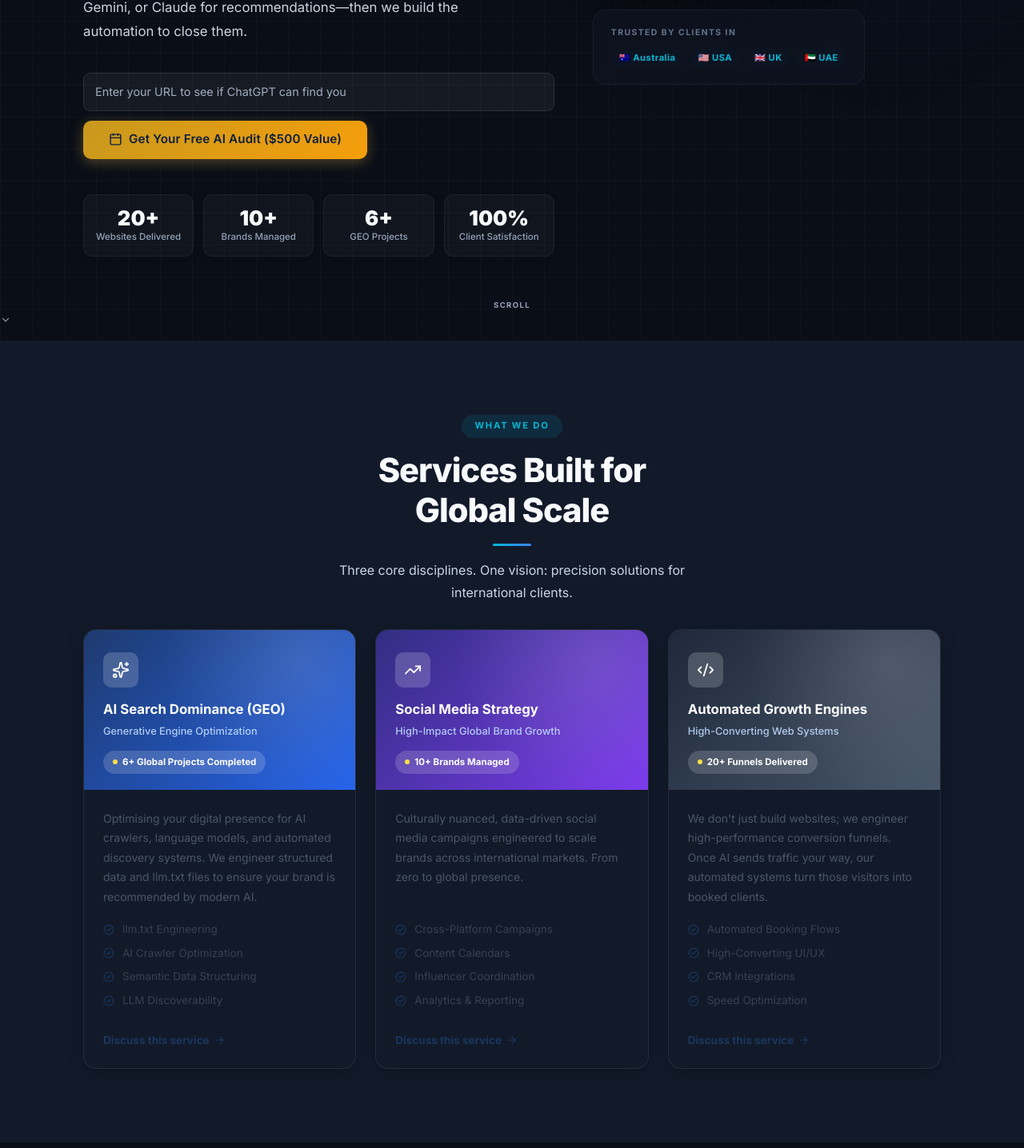
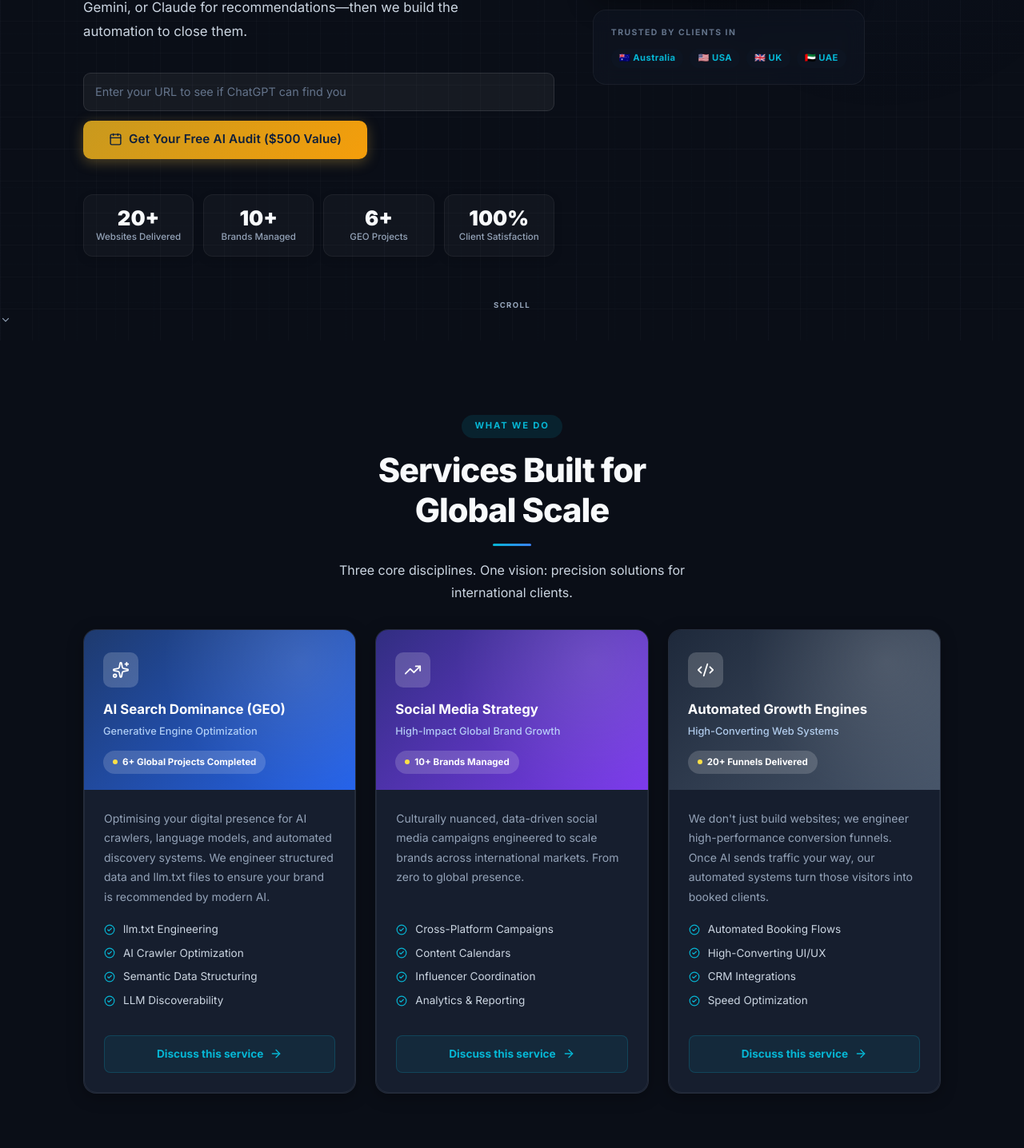
Before and after one commit to Kuldeep0101/kuldeep-ai-solutions, a React (Vite) app: page / in a window 1280 px wide. Shown: the part 534-1970 px from the top of the page at 80% size. Built offline with nearby package versions, Linux system fonts and the light colour scheme.

Commit message:
fix: Eliminate all white cards, add dark glass forms, and improve Services UX

```diff
--- a/src/components/Contact.jsx
+++ b/src/components/Contact.jsx
@@ -139,10 +139,10 @@ export default function Contact({ onAuditSuccess }) {
             </div>
 
             {/* Calendly card */}
-            <div style={{ background: "white", border: "1px solid #E2E8F0", borderRadius: 16, padding: "24px", textAlign: "center", boxShadow: "0 2px 12px rgba(26,54,93,0.06)" }}>
+            <div style={{ background: "rgba(255,255,255,0.02)", border: "1px solid rgba(255,255,255,0.05)", borderRadius: 16, padding: "24px", textAlign: "center", boxShadow: "0 8px 32px rgba(0,0,0,0.2)" }}>
               <div style={{ fontSize: "2rem", marginBottom: 8 }}>📅</div>
-              <div style={{ fontWeight: 700, fontSize: "1rem", color: "#111827", marginBottom: 6 }}>Prefer a Direct Call?</div>
-              <p style={{ fontSize: "0.84rem", color: "#6B7280", marginBottom: 18 }}>Book a free 30-minute strategy session via Calendly.</p>
+              <div style={{ fontWeight: 700, fontSize: "1rem", color: "#F8FAFC", marginBottom: 6 }}>Prefer a Direct Call?</div>
+              <p style={{ fontSize: "0.84rem", color: "#94A3B8", marginBottom: 18 }}>Book a free 30-minute strategy session via Calendly.</p>
               <a href={CONTACT.calendly} target="_blank" rel="noopener noreferrer"
                 className="btn btn-gold" style={{ width: "100%" }} id="contact-calendly-cta">
                 Book Free Session
@@ -157,15 +157,15 @@ export default function Contact({ onAuditSuccess }) {
             viewport={{ once: true }}
             transition={{ duration: 0.5, delay: 0.1 }}
           >
-            <div style={{ background: "white", border: "1px solid #E2E8F0", borderRadius: 16, padding: "36px 32px", boxShadow: "0 2px 12px rgba(26,54,93,0.06)" }}>
+            <div style={{ background: "rgba(255,255,255,0.02)", border: "1px solid rgba(255,255,255,0.05)", borderRadius: 16, padding: "36px 32px", boxShadow: "0 8px 32px rgba(0,0,0,0.2)" }}>
               {!sent ? (
                 <form onSubmit={submit} noValidate>
-                  <h3 style={{ fontSize: "1.05rem", fontWeight: 700, color: "#111827", marginBottom: 24 }}>Request Your Free AI Audit</h3>
+                  <h3 style={{ fontSize: "1.05rem", fontWeight: 700, color: "#F8FAFC", marginBottom: 24 }}>Request Your Free AI Audit</h3>
                   <div style={{ display: "flex", flexDirection: "column", gap: 18 }}>
 
                     {/* Email */}
                     <div>
-                      <label htmlFor="c-email" style={{ display: "block", fontSize: "0.84rem", fontWeight: 600, color: "#374151", marginBottom: 6 }}>
+                      <label htmlFor="c-email" style={{ display: "block", fontSize: "0.84rem", fontWeight: 600, color: "#CBD5E1", marginBottom: 6 }}>
                         Email Address <span style={{ color: "#EF4444" }}>*</span>
                       </label>
                       <input id="c-email" type="email" name="email" value={form.email} onChange={change}
@@ -176,7 +176,7 @@ export default function Contact({ onAuditSuccess }) {
 
                     {/* Website */}
                     <div>
-                      <label htmlFor="c-website" style={{ display: "block", fontSize: "0.84rem", fontWeight: 600, color: "#374151", marginBottom: 6 }}>
+                      <label htmlFor="c-website" style={{ display: "block", fontSize: "0.84rem", fontWeight: 600, color: "#CBD5E1", marginBottom: 6 }}>
                         Your Website URL <span style={{ color: "#EF4444" }}>*</span>
                       </label>
                       <input id="c-website" type="url" name="website" value={form.website} onChange={change}
@@ -187,7 +187,7 @@ export default function Contact({ onAuditSuccess }) {
 
                     {/* Goal */}
                     <div>
-                      <label htmlFor="c-goal" style={{ display: "block", fontSize: "0.84rem", fontWeight: 600, color: "#374151", marginBottom: 6 }}>
+                      <label htmlFor="c-goal" style={{ display: "block", fontSize: "0.84rem", fontWeight: 600, color: "#CBD5E1", marginBottom: 6 }}>
                         What is your #1 Goal? <span style={{ color: "#EF4444" }}>*</span>
                       </label>
                       <select id="c-goal" name="goal" value={form.goal} onChange={change}
@@ -221,8 +221,8 @@ export default function Contact({ onAuditSuccess }) {
                   initial={{ opacity: 0, scale: 0.92 }} animate={{ opacity: 1, scale: 1 }}
                   style={{ textAlign: "center", padding: "40px 0" }}>
                   <CheckCircle size={52} color="#22C55E" style={{ margin: "0 auto 16px" }} />
-                  <h3 style={{ fontSize: "1.2rem", fontWeight: 800, color: "#111827", marginBottom: 8 }}>Audit in Progress</h3>
-                  <p style={{ color: "#6B7280", marginBottom: 24, lineHeight: 1.6 }}>We are analyzing your domain for AI Visibility. You will receive the report at <strong>{form.email}</strong> within 12 hours.</p>
+                  <h3 style={{ fontSize: "1.2rem", fontWeight: 800, color: "#F8FAFC", marginBottom: 8 }}>Audit in Progress</h3>
+                  <p style={{ color: "#94A3B8", marginBottom: 24, lineHeight: 1.6 }}>We are analyzing your domain for AI Visibility. You will receive the report at <strong>{form.email}</strong> within 12 hours.</p>
                 </motion.div>
               )}
             </div>
--- a/src/components/Services.jsx
+++ b/src/components/Services.jsx
@@ -6,7 +6,7 @@ const ICONS = { Sparkles, TrendingUp, Code2 };
 
 export default function Services() {
   return (
-    <section id="services" className="section section-white">
+    <section id="services" className="section section-page">
       <div className="container">
         {/* Header */}
         <motion.div
@@ -66,22 +66,29 @@ export default function Services() {
                 </div>
 
                 {/* Body */}
-                <div style={{ padding: "24px", display: "flex", flexDirection: "column", flex: 1 }}>
-                  <p style={{ fontSize: "0.875rem", color: "#4A5568", lineHeight: 1.75, marginBottom: 18, flex: 1 }}>
+                <div style={{ padding: "24px", display: "flex", flexDirection: "column", flex: 1, background: "rgba(255,255,255,0.02)", border: "1px solid rgba(255,255,255,0.05)", borderTop: "none", borderBottomLeftRadius: 16, borderBottomRightRadius: 16 }}>
+                  <p style={{ fontSize: "0.875rem", color: "#94A3B8", lineHeight: 1.75, marginBottom: 18, flex: 1 }}>
                     {svc.description}
                   </p>
-                  <ul style={{ listStyle: "none", marginBottom: 20 }}>
+                  <ul style={{ listStyle: "none", marginBottom: 24 }}>
                     {svc.highlights.map(h => (
-                      <li key={h} style={{ display: "flex", alignItems: "center", gap: 10, fontSize: "0.845rem", color: "#374151", marginBottom: 8 }}>
-                        <CheckCircle2 size={14} style={{ color: "#1A365D", flexShrink: 0 }} />
+                      <li key={h} style={{ display: "flex", alignItems: "center", gap: 10, fontSize: "0.845rem", color: "#CBD5E1", marginBottom: 8 }}>
+                        <CheckCircle2 size={14} style={{ color: "#06B6D4", flexShrink: 0 }} />
                         {h}
                       </li>
                     ))}
                   </ul>
-                  <a href="https://calendly.com/ks71156/strategy-session" target="_blank" rel="noopener noreferrer"
-                    style={{ display: "inline-flex", alignItems: "center", gap: 6, fontSize: "0.845rem", fontWeight: 700, color: "#1A365D", textDecoration: "none" }}>
-                    Discuss this service <ArrowRight size={14} />
-                  </a>
+                  <motion.a href="https://calendly.com/ks71156/strategy-session" target="_blank" rel="noopener noreferrer"
+                    whileHover={{ scale: 1.02, backgroundColor: "rgba(6,182,212,0.15)" }}
+                    whileTap={{ scale: 0.98 }}
+                    style={{
+                      display: "flex", alignItems: "center", justifyContent: "center", gap: 8,
+                      fontSize: "0.85rem", fontWeight: 700, color: "#06B6D4", textDecoration: "none",
+                      padding: "12px", background: "rgba(6,182,212,0.08)", borderRadius: 8,
+                      border: "1px solid rgba(6,182,212,0.2)", marginTop: "auto"
+                    }}>
+                    Discuss this service <ArrowRight size={16} />
+                  </motion.a>
                 </div>
               </motion.article>
             );
--- a/src/components/Testimonials.jsx
+++ b/src/components/Testimonials.jsx
@@ -66,19 +66,19 @@ export default function Testimonials() {
                 <div className="stars" style={{ marginBottom: 12 }}>★★★★★</div>
 
                 {/* Quote */}
-                <p style={{ fontSize: "0.875rem", color: "#374151", lineHeight: 1.75, flex: 1, marginBottom: 18 }}>
+                <p style={{ fontSize: "0.875rem", color: "#94A3B8", lineHeight: 1.75, flex: 1, marginBottom: 18 }}>
                   "{t.review}"
                 </p>
 
                 {/* Author */}
-                <div style={{ display: "flex", alignItems: "center", gap: 12, paddingTop: 14, borderTop: "1px solid #F1F5F9" }}>
+                <div style={{ display: "flex", alignItems: "center", gap: 12, paddingTop: 14, borderTop: "1px solid rgba(255,255,255,0.05)" }}>
                   {/* Avatar */}
                   <div style={{ width: 38, height: 38, borderRadius: "50%", background: "linear-gradient(135deg, #1A365D, #2A4A7F)", display: "flex", alignItems: "center", justifyContent: "center", color: "white", fontWeight: 700, fontSize: "0.8rem", flexShrink: 0 }}>
                     {initials}
                   </div>
                   <div style={{ flex: 1, minWidth: 0 }}>
-                    <div style={{ fontWeight: 700, fontSize: "0.875rem", color: "#111827" }}>{t.name}</div>
-                    <div style={{ fontSize: "0.75rem", color: "#6B7280" }}>{t.role} · {t.flag} {t.company}</div>
+                    <div style={{ fontWeight: 700, fontSize: "0.875rem", color: "#F8FAFC" }}>{t.name}</div>
+                    <div style={{ fontSize: "0.75rem", color: "#CBD5E1" }}>{t.role} · {t.flag} {t.company}</div>
                   </div>
                   <span style={{ flexShrink: 0, padding: "2px 8px", borderRadius: 50, fontSize: "0.66rem", fontWeight: 700, background: cs.bg, color: cs.color }}>
                     {t.category.split(" ")[0]}
--- a/src/index.css
+++ b/src/index.css
@@ -228,21 +228,21 @@ body {
 .form-field {
   width: 100%;
   padding: 12px 14px;
-  border: 1.5px solid var(--border);
+  border: 1px solid rgba(255,255,255,0.1);
   border-radius: 9px;
   font-size: 0.9rem;
   font-family: 'Inter', sans-serif;
-  color: var(--text-dark);
-  background: white;
+  color: #F8FAFC;
+  background: rgba(255,255,255,0.03);
   transition: border-color 0.2s, box-shadow 0.2s;
   outline: none;
 }
 .form-field:focus {
-  border-color: var(--primary-mid);
-  box-shadow: 0 0 0 3px rgba(26,54,93,0.08);
+  border-color: #06B6D4;
+  box-shadow: 0 0 0 3px rgba(6,182,212,0.15);
 }
-.form-field::placeholder { color: #A0AEC0; }
-.form-field-error { border-color: #FC8181; }
+.form-field::placeholder { color: #64748B; }
+.form-field-error { border-color: #EF4444; }
 
 /* ─── Range slider ─── */
 input[type="range"] {
@@ -344,17 +344,18 @@ input[type="range"]::-webkit-slider-thumb:hover { transform: scale(1.2); }
 
 /* ─── Testimonial card ─── */
 .tcard {
-  background: rgba(255,255,255,0.96);
-  border: 1px solid #E2E8F0;
+  background: rgba(255,255,255,0.02);
+  border: 1px solid rgba(255,255,255,0.05);
   border-radius: var(--radius-card);
   padding: 24px;
-  transition: transform 0.25s ease, box-shadow 0.25s ease;
+  transition: transform 0.25s ease, box-shadow 0.25s ease, border-color 0.25s ease;
   flex-shrink: 0;
   width: 320px;
 }
 .tcard:hover {
   transform: translateY(-3px);
-  box-shadow: 0 8px 24px rgba(0,0,0,0.10);
+  box-shadow: 0 8px 24px rgba(0,0,0,0.20);
+  border-color: rgba(255,255,255,0.15);
 }
 
 /* ─── Glass ─── */
```
Also changed, not shown: src/components/EstimateCalculator.jsx (+15 -15 lines).
